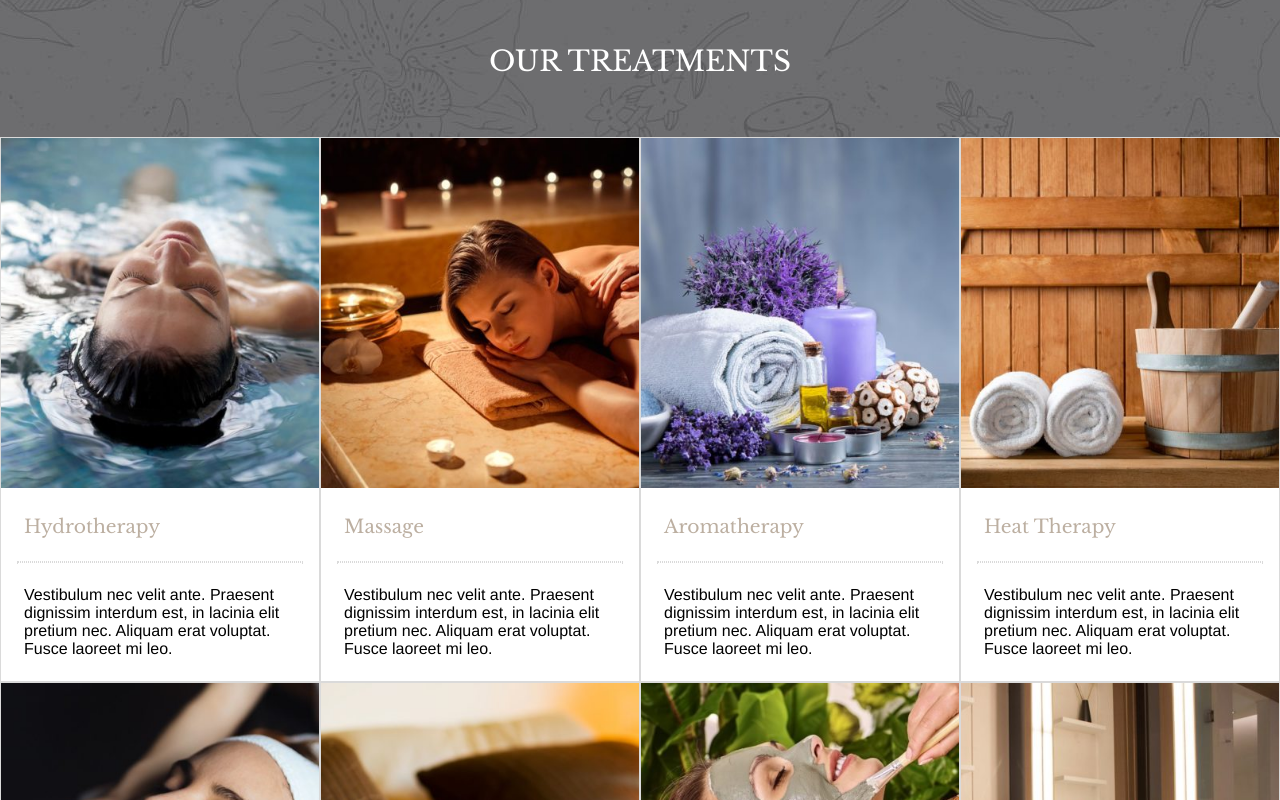
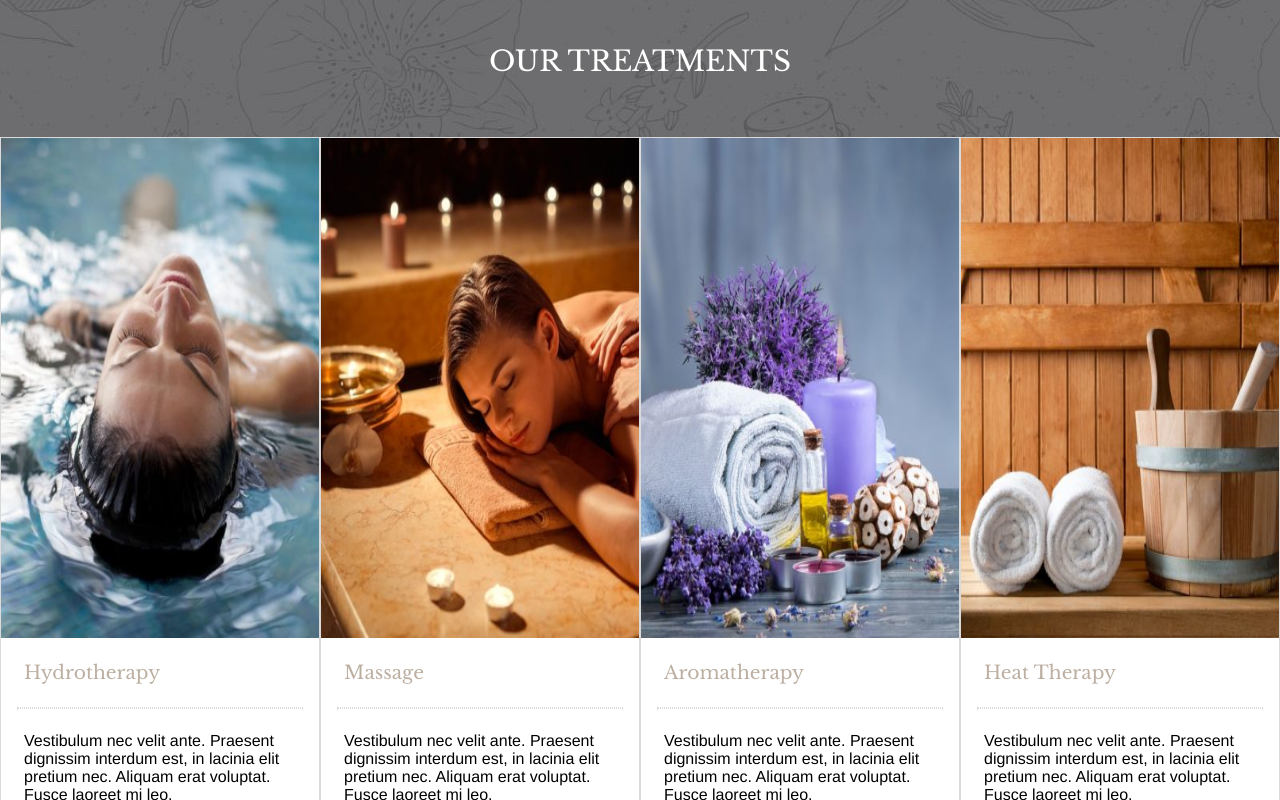
Before and after one commit to DragoAl/proj-html-vuejs, a Vue app: page / in a window 1280 px wide. Shown: the part 2480-3280 px from the top of the page. Built offline with nearby package versions, Linux system fonts and the light colour scheme.

Commit message:
Feat: hover on tratment cards

```diff
--- a/src/components/TreatmentCard.vue
+++ b/src/components/TreatmentCard.vue
@@ -1,6 +1,10 @@
 <template>
     <div class="card" >
-        <img :src="require(`@/assets/img/${details.img}`)" :alt="details.treatName">
+        <div class="img-box">
+            <img :src="require(`@/assets/img/${details.img}`)" :alt="details.treatName">
+            <div class="backgroundHover"> {{details.treatName}}</div>
+        </div>
+
         <h3>{{details.treatName}}</h3>
         <div class="separator"></div>
         <p>{{details.treatScope}}</p>
@@ -23,9 +27,39 @@ export default {
     border: 0.1em solid #dadada;
     cursor: pointer;
 
-    img {
+    &:hover img{
+        display: none;
+    }
+
+    &:hover .backgroundHover {
+        display: block;
+    }
+
+    .backgroundHover {
+        font-family: 'Libre Baskerville', serif;
+        font-size: 36px;
+        font-style: italic;
+        color:white ;
+        display: none;
+        background-color:#b9afa1 ;
         width: 100%;
+        height: 100%;
+        text-align: center;
+        vertical-align: middle;
+        line-height: 500px ;
     }
+
+
+    .img-box {
+        height: 500px;
+
+
+        img {
+            width: 100%;
+            height: 100%;
+        }
+    }
+
 
     h3 {
         font-family: 'Libre Baskerville', serif;
```
